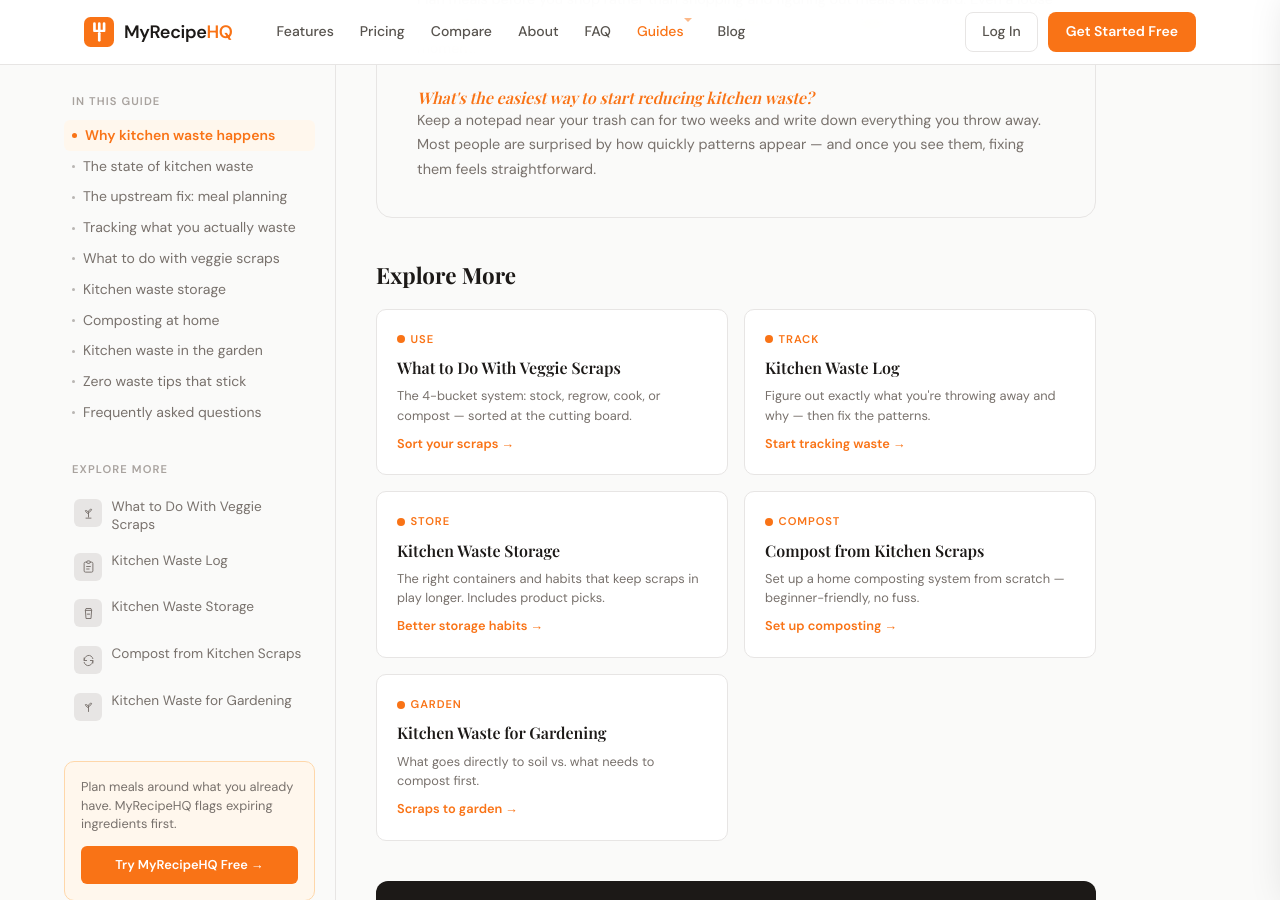
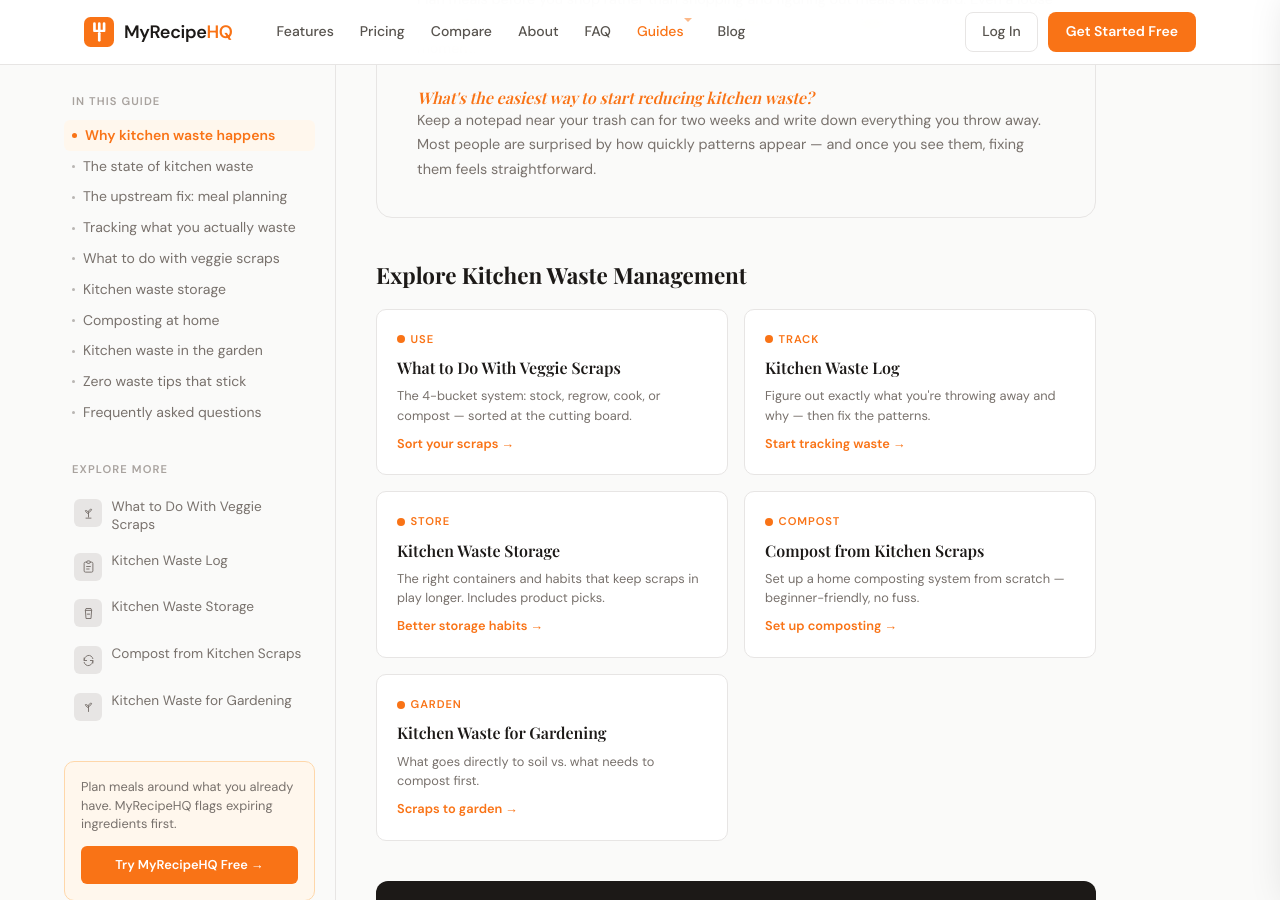
Before and after one commit to bgerlach463/recipehq-site, a Jekyll site: the page built from guides/kitchen-waste.html, in a window 1280 px wide and 900 px high, scrolled down 4777 px. Built offline with Jekyll 4.4.1, drawn with Linux system fonts in a browser that asks for light colours.

Commit message:
Pillar: bottom cards heading → Explore Kitchen Waste Management
Co-Authored-By: Claude Opus 4.6 (1M context) <noreply@anthropic.com>

```diff
--- a/guides/kitchen-waste.html
+++ b/guides/kitchen-waste.html
@@ -679,7 +679,7 @@ head_extra: |
 
     <!-- Cluster Cards -->
     <div class="cluster-section">
-      <h2>Explore More</h2>
+      <h2>Explore Kitchen Waste Management</h2>
       <div class="cluster-grid">
         <a href="/blog/what-to-do-with-veggie-scraps/" class="cluster-card">
           <div class="cluster-card-tag">Use</div>
```
